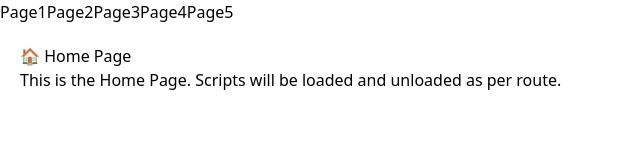
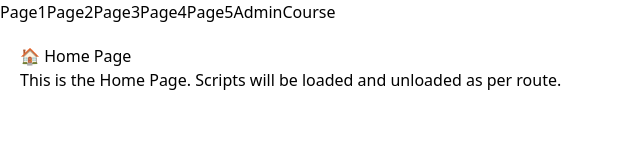
Before and after one commit to aryangithub9/Task1, a React (Vite) app in the folder frontend/: page / in a window 1280 px wide. Shown: the top 160 px of the page, without its empty margins (0-640 px from the left). Built offline with nearby package versions, Linux system fonts and the light colour scheme; no server answers.

Commit message:
debug something

```diff
--- a/frontend/src/Navigation.jsx
+++ b/frontend/src/Navigation.jsx
@@ -28,6 +28,16 @@ function Navigation() {
         <button className="px-4 py-2 bg-red-500 text-white rounded hover:bg-red-600 transition">
           Page5
         </button>
+        <Link to="/admin">
+        <button className="px-4 py-2 bg-red-500 text-white rounded hover:bg-red-600 transition">
+          Admin
+        </button>
+      </Link>
+      <Link to="/course">
+        <button className="px-4 py-2 bg-red-500 text-white rounded hover:bg-red-600 transition">
+          Course
+        </button>
+      </Link>
       </Link>
     </div>
   );
```
